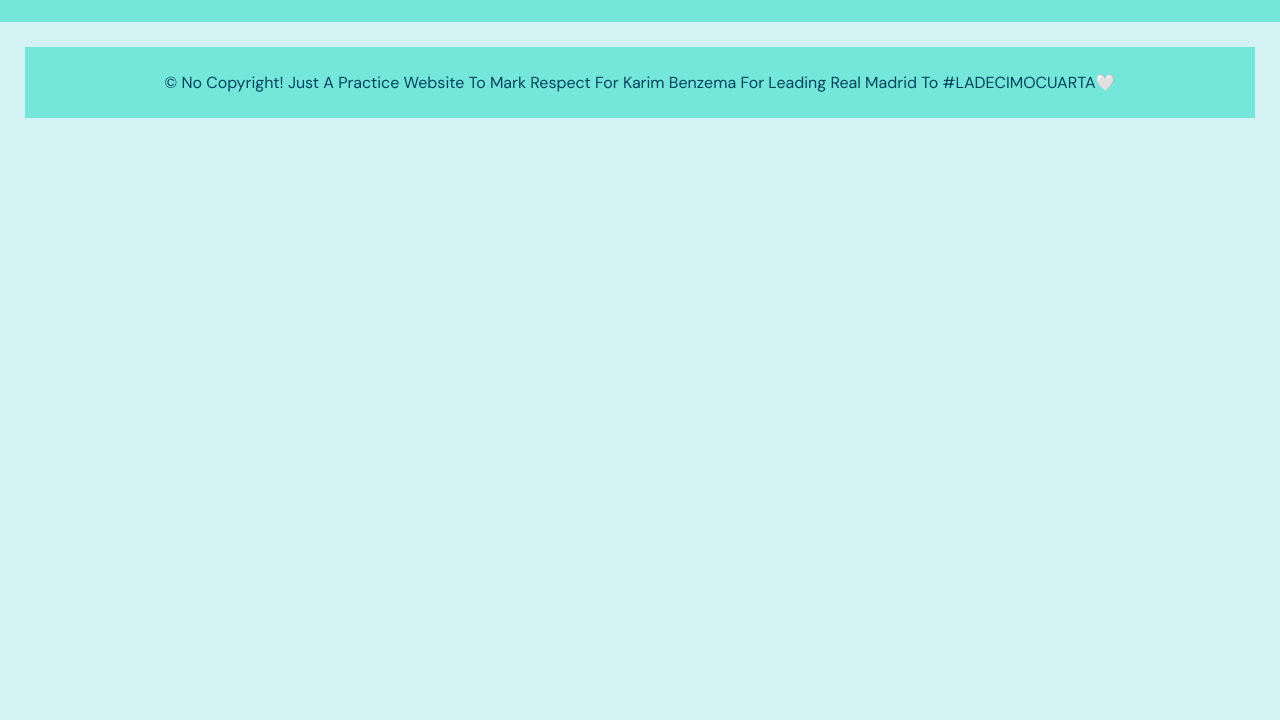
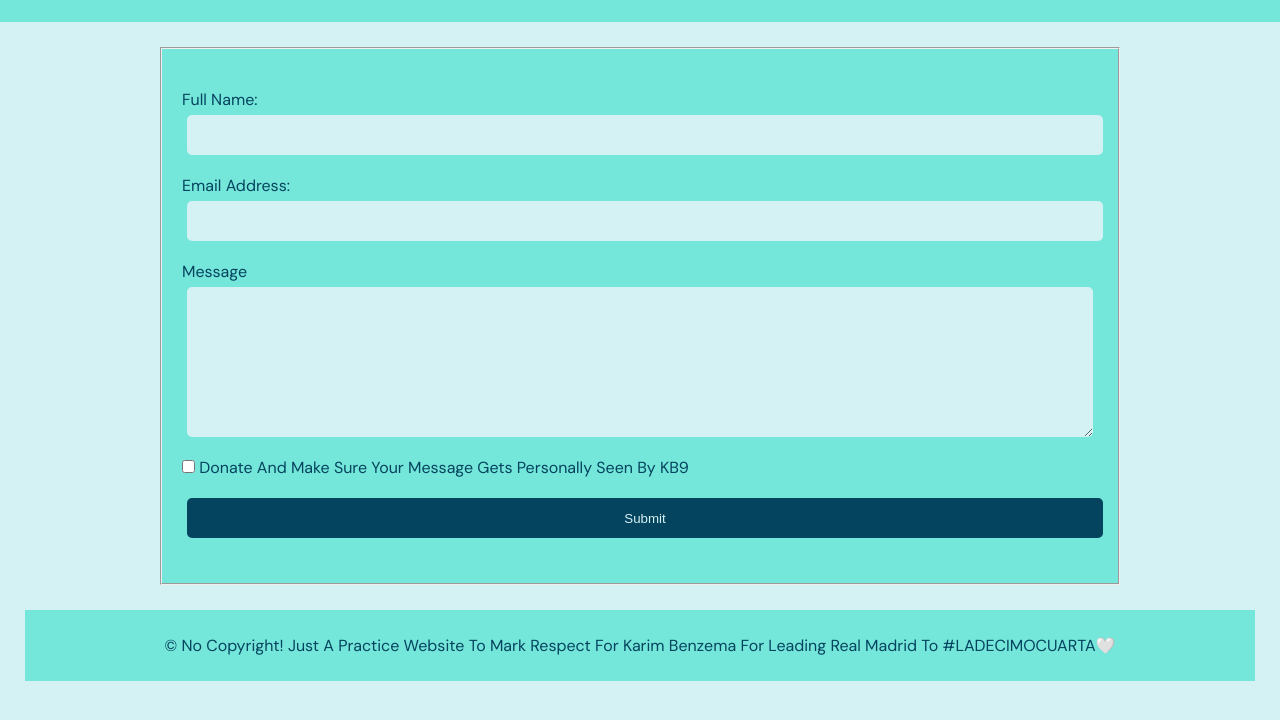
Before and after one commit to Reason2020/KB9FanPageWebsite, a plain HTML site: page message.html in a window 1280 px wide. Shown: the part 72-792 px from the top of the page. Drawn offline with Linux system fonts and the light colour scheme.

Commit message:
Completed Phase 2 => Message Page

```diff
--- a/message.html
+++ b/message.html
@@ -29,6 +29,35 @@
             </div>
         </nav>
 
+                <!-- For Message Form -->
+                <form action="#" method="post">
+                    <fieldset>
+                        <div class="fullName">
+                            <label for="fullName">Full Name:</label>
+                            <input type="text" name="fullName" id="fullName">
+                        </div>
+
+                        <div class="email">
+                            <label for="emailAddress">Email Address:</label>
+                            <input type="email" name="emailAddress" id="emailAddress">
+                        </div>
+
+                        <div class="message">
+                            <label for="message-box">Message</label>
+                            <textarea name="message" id="message-box" cols="30" rows="10"></textarea>
+                        </div>
+
+                        <div class="checkbox">
+                            <input type="checkbox" name="checkbox" id="donation-checkbox">
+                            <label for="donation-checkbox"> Donate And Make Sure Your Message Gets Personally Seen By KB9</label>
+                        </div>
+
+                        <div class="submit">
+                            <button>Submit</button>
+                        </div>
+                    </fieldset>
+                </form>
+
         <!-- For Footer -->
         <footer class="footer">
             <p>&copy; No Copyright! Just A Practice Website To Mark Respect For Karim Benzema For Leading Real Madrid To #LADECIMOCUARTA🤍</p>
--- a/styles.css
+++ b/styles.css
@@ -38,6 +38,8 @@
     text-decoration: underline;
 }
 
+
+/* Home Page Styling */
 /* Image Part Styling // Styled both image and header in the same one */
 .image-part, .header{
     display: flex;
@@ -68,3 +70,46 @@
     background-color: #75e6da;
     margin: 25px;
 }
+
+
+/* Message Page Styling */
+/* Form Styling */
+form{
+    width: 75%;
+    margin: 0 auto;
+}
+fieldset{
+    margin: 25px 0;
+    padding: 25px 20px;
+    background-color: #75e6da;
+}
+
+.fullName, .email, .message, .submit{
+    display: flex;
+    flex-direction: column;
+    margin: 15px 0;
+}
+
+input[type="text"], input[type="email"], button{
+    width: 100%;
+    height: 40px;
+    padding: 10px;
+    margin: 5px;
+    background-color: #d4f1f4;
+    border: none;
+    border-radius: 5px;
+}
+textarea{
+    margin: 5px;
+    background-color: #d4f1f4;
+    border-radius: 5px;
+    border: none;
+}
+
+button{
+    display: flex;
+    justify-content: center;
+    align-items: center;
+    background-color: #05445e;
+    color: #d4f1f4;
+}
```
